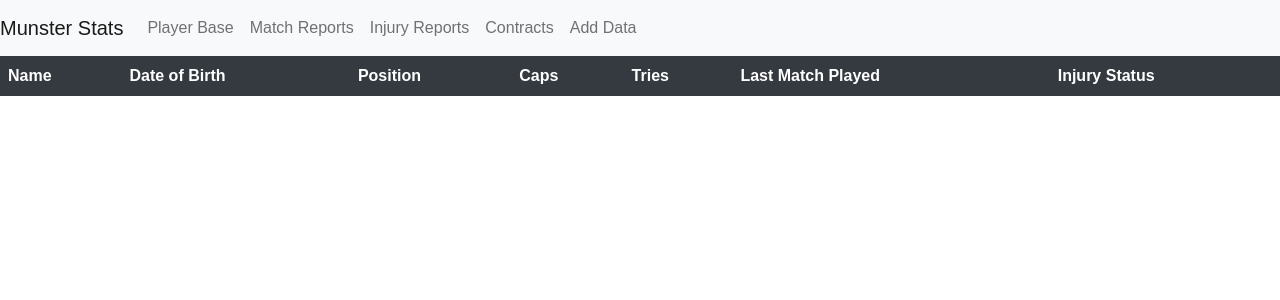
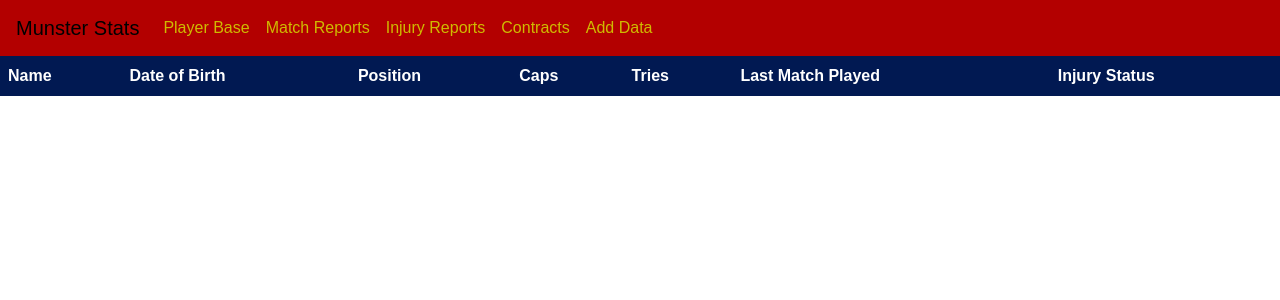
Before and after one commit to StephenJBall/final-project, a Flask app: page /playerbase in a window 1280 px wide. Shown: the top 300 px of the page. Run offline with Flask 3, Linux system fonts and the light colour scheme; data that the repository does not hold is empty; some libraries are stand-ins or nearby versions.

Commit message:
Added CSS styling to multiple pages

```diff
--- a/app.py
+++ b/app.py
@@ -11,22 +11,7 @@
 @app.route("/")
 def index():
     if request.method == "GET":
-        cursor.execute("""SELECT name, date_of_birth, position, caps, tries, injury_status FROM playerbase
-                       ORDER BY position""")
-        players = cursor.fetchall()
-        def match(name):
-            cursor.execute("""SELECT matchreports.opposition
-                           FROM matchreports
-                           JOIN team ON team.match_id = matchreports.id
-                           WHERE '%s' IN (team.loosehead_prop, team.hooker, team.tighthead_prop, team.loosehead_lock, team.tighthead_lock, team.blindside_flanker,
-                           team.openside_flanker, team.number_eight, team.scrum_half, team.fly_half, team.left_wing, team.inside_centre,
-                           team.outside_centre, team.right_wing, team.fullback, team.bench_16, team.bench_17, team.bench_18, team.bench_19, team.bench_20,
-                           team.bench_21, team.bench_22, team.bench_23)
-                           ORDER BY matchreports.date DESC LIMIT 1"""
-                           % name)
-            result = cursor.fetchall()
-            return result[0][0]
-        return render_template("playerbase.html", players=players, match=match)
+        return render_template("index.html")
 
 @app.route("/playerbase")
 def playerbase():
--- a/static/styles/style.css
+++ b/static/styles/style.css
@@ -1,3 +1,101 @@
 html * {
     font-family: sans-serif
 }
+
+.navbar-custom
+{
+    background-color: #b30000;
+    padding-left: 1em;
+}
+
+#button
+{
+    color: rgb(0, 0, 0);
+}
+
+#navbar-text
+{
+    color: #cfba00;
+}
+
+#table
+{
+    background-color: #011952;
+}
+
+details {
+    padding: 30px;
+    background-color: #e4eaef;
+    border-radius: 5px;
+}
+
+#teamselect {
+    padding-right: 10px;
+    padding-bottom: 5px;
+}
+
+.teamdetails
+{
+    padding: 10px;
+}
+
+#matchcontainer {
+    text-align: center;
+    width: 100%;
+    display: inline-block;
+    border-style: solid;
+    border-top-color: #011952;
+    border-bottom-color: white;
+    background-color: #02267a;
+    color: white;
+}
+
+#matchdetails
+{
+    float: left;
+    width: 33%;
+    padding-top: 20px;
+}
+
+#matchdetails h1
+{
+    padding: 10px;
+}
+
+#matchteamstart
+{
+    float: inline-start
+}
+
+#matchteambench
+{
+    float: inline-end;
+    padding-right: 20%;
+    width: 33%;
+}
+
+#matchteamstart summary
+{
+    padding: 5px;
+    list-style: none;
+    padding-left: 30px;
+    font-weight: bold;
+}
+
+#matchteambench summary
+{
+    padding: 5px;
+    list-style: none;
+    padding-left: 30px;
+    font-weight: bold;
+}
+
+form
+{
+    padding-left: 15px;
+}
+
+form input
+{
+    max-width: 50%;
+}
--- a/templates/index.html
+++ b/templates/index.html
@@ -5,5 +5,5 @@
 {% endblock %}
 
 {% block main %}
-
+    <img height="auto" style="width:100%" src="https://d2cx26qpfwuhvu.cloudfront.net/munster/wp-content/uploads/2024/01/15115915/inpho_02165117-scaled-e1705320000684.jpg">
 {% endblock %}
--- a/templates/layout.html
+++ b/templates/layout.html
@@ -10,27 +10,27 @@
   <script src="https://stackpath.bootstrapcdn.com/bootstrap/5.0.0-alpha1/js/bootstrap.min.js" integrity="sha384-oesi62hOLfzrys4LxRF63OJCXdXDipiYWBnvTl9Y9/TRlw5xlKIEHpNyvvDShgf/" crossorigin="anonymous"></script>
 </head>
 <body id="bootstrap-override">
-    <nav class="navbar navbar-expand-lg navbar-light bg-light">
-        <a class="navbar-brand" href="/">Munster Stats</a>
+    <nav class="navbar navbar-custom navbar-expand-lg navbar-light">
+        <a id="button" class="navbar-brand" href="/">Munster Stats</a>
         <button class="navbar-toggler" type="button" data-toggle="collapse" data-target="#navbarNav" aria-controls="navbarNav" aria-expanded="false" aria-label="Toggle navigation">
           <span class="navbar-toggler-icon"></span>
         </button>
         <div class="collapse navbar-collapse" id="navbarNav">
           <ul class="navbar-nav">
             <li class="nav-item">
-              <a class="nav-link" href="/playerbase">Player Base</a>
+              <a id="navbar-text" class="nav-link" href="/playerbase">Player Base</a>
             </li>
             <li class="nav-item">
-              <a class="nav-link" href="/matchreports">Match Reports</a>
+              <a id="navbar-text" class="nav-link" href="/matchreports">Match Reports</a>
             </li>
             <li class="nav-item">
-              <a class="nav-link" href="/injuryreports">Injury Reports</a>
+              <a id="navbar-text" class="nav-link" href="/injuryreports">Injury Reports</a>
             </li>
             <li class="nav-item">
-                <a class="nav-link" href="/contracts">Contracts</a>
+                <a id="navbar-text" class="nav-link" href="/contracts">Contracts</a>
             </li>
             <li class="nav-item">
-              <a class="nav-link" href="/adddata">Add Data</a>
+              <a id="navbar-text" class="nav-link" href="/adddata">Add Data</a>
           </li>
           </ul>
         </div>
--- a/templates/playerbase.html
+++ b/templates/playerbase.html
@@ -6,28 +6,28 @@
 
 {% block main %}
 
-    <table class="table table-striped table-dark">
+    <table id="table" class="table table-striped table-dark">
         <thead>
         <tr>
-            <th scope="col">Name</th>
-            <th scope="col">Date of Birth</th>
-            <th scope="col">Position</th>
-            <th scope="col">Caps</th>
-            <th scope="col">Tries</th>
-            <th scope="col">Last Match Played</th>
-            <th scope="col">Injury Status</th>
+            <th id="table" scope="col">Name</th>
+            <th id="table" scope="col">Date of Birth</th>
+            <th id="table" scope="col">Position</th>
+            <th id="table" scope="col">Caps</th>
+            <th id="table" scope="col">Tries</th>
+            <th id="table" scope="col">Last Match Played</th>
+            <th id="table" scope="col">Injury Status</th>
         </tr>
         </thead>
         <tbody>
             {% for player in players %}
         <tr>
-            <td>{{ player[0] }}</td>
-            <td>{{ player[1] }}</td>
-            <td>{{ player[2] }}</td>
-            <td>{{ player[3] }}</td>
-            <td>{{ player[4] }}</td>
-            <td>{{ match(player[0]) }}</td>
-            <td>{{ player[5] }}</td>
+            <td id="table">{{ player[0] }}</td>
+            <td id="table">{{ player[1] }}</td>
+            <td id="table">{{ player[2] }}</td>
+            <td id="table">{{ player[3] }}</td>
+            <td id="table">{{ player[4] }}</td>
+            <td id="table">{{ match(player[0]) }}</td>
+            <td id="table">{{ player[5] }}</td>
         </tr>
             {% endfor %}
         </tbody>
```
Also changed, not shown: templates/adddata.html (+12 -12 lines), templates/contracts.html (+8 -8 lines), templates/injuryreports.html (+7 -7 lines), templates/matchreports.html (+10 -4 lines), templates/styles.css (deleted).
